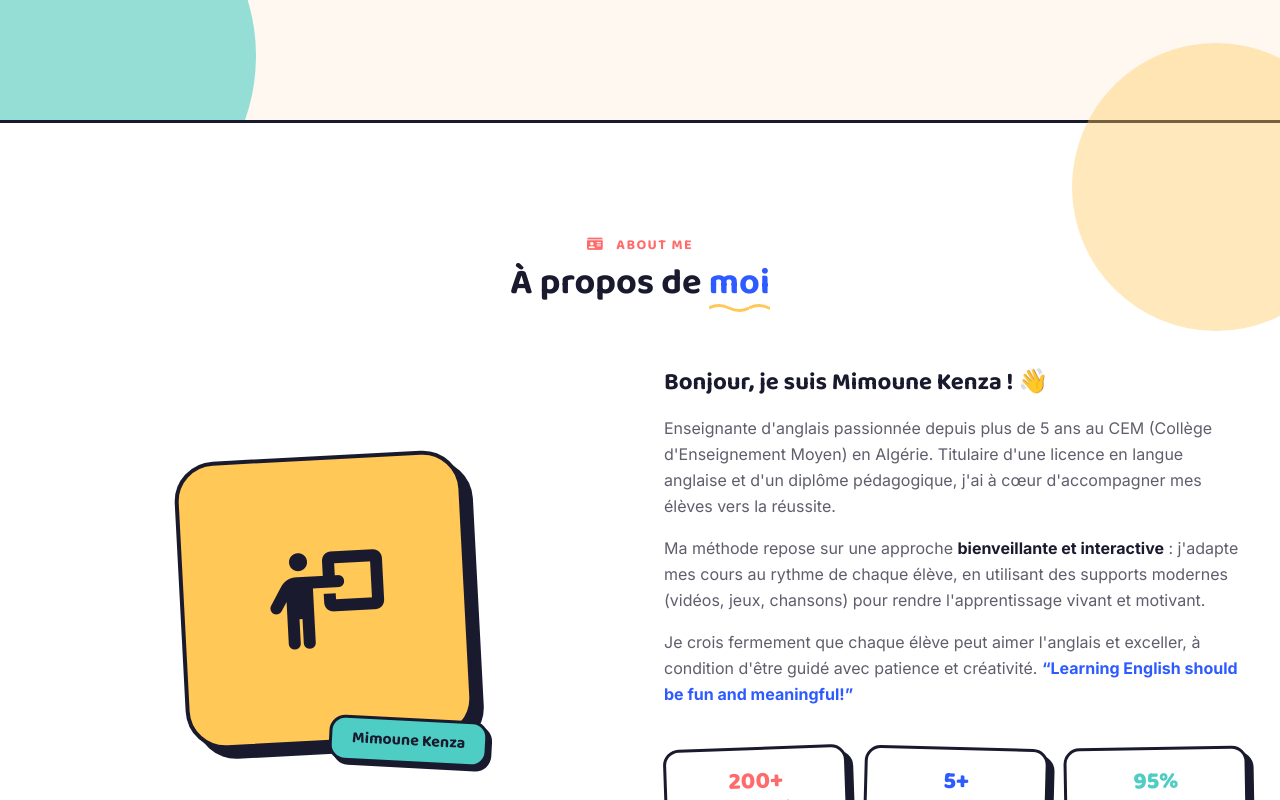
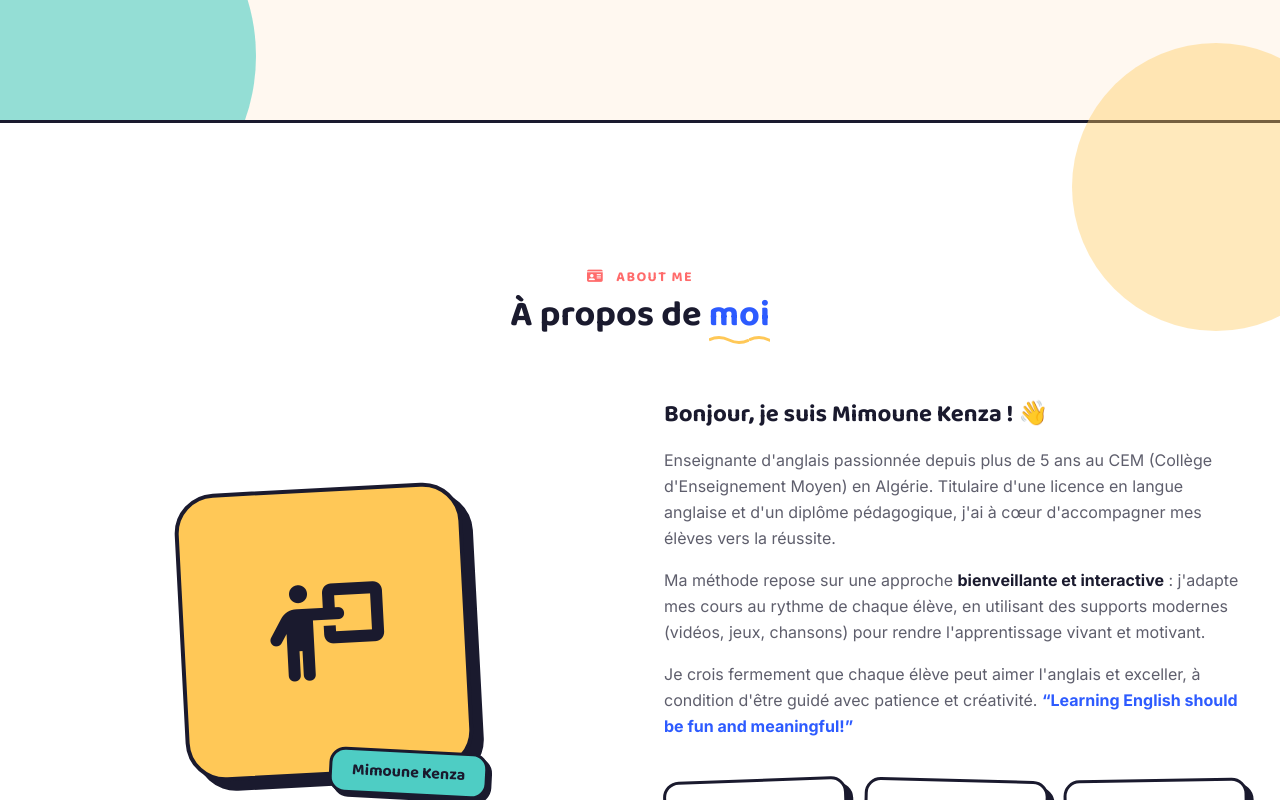
Before and after one commit to islamMed06/mimobot-web, a Next.js app: page / in a window 1280 px wide. Shown: the part 680-1480 px from the top of the page. Built offline with nearby package versions, Linux system fonts and the light colour scheme; no server answers.

Commit message:
Plus de padding-top sections apropos et eleves

```diff
--- a/src/app/page.tsx
+++ b/src/app/page.tsx
@@ -136,7 +136,7 @@ export default function HomePage() {
       {/* ===================== ABOUT ===================== */}
       <section
         id="apropos"
-        className="py-20 md:py-28 bg-white relative border-y-3 border-ink"
+        className="pt-28 md:pt-36 pb-20 md:pb-28 bg-white relative border-y-3 border-ink"
       >
         <div className="blob bg-sun w-72 h-72 absolute -top-20 -right-20 opacity-40"></div>
         <div className="max-w-7xl mx-auto px-4 sm:px-6 lg:px-8 relative z-10">
@@ -510,7 +510,7 @@ export default function HomePage() {
       {/* ===================== STUDENT CORNER ===================== */}
       <section
         id="eleves"
-        className="py-20 md:py-28 bg-ink text-cream relative overflow-hidden border-y-3 border-ink"
+        className="pt-28 md:pt-36 pb-20 md:pb-28 bg-ink text-cream relative overflow-hidden border-y-3 border-ink"
       >
         <div className="blob bg-mint w-80 h-80 -bottom-20 -right-20 opacity-20"></div>
         <div className="max-w-7xl mx-auto px-4 sm:px-6 lg:px-8 relative z-10">
```
